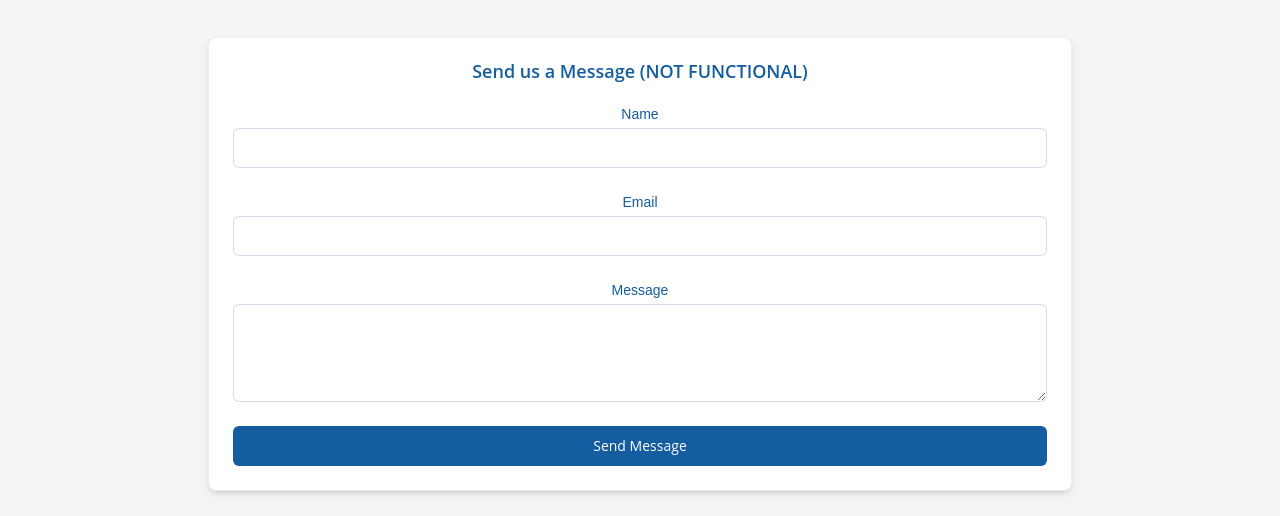
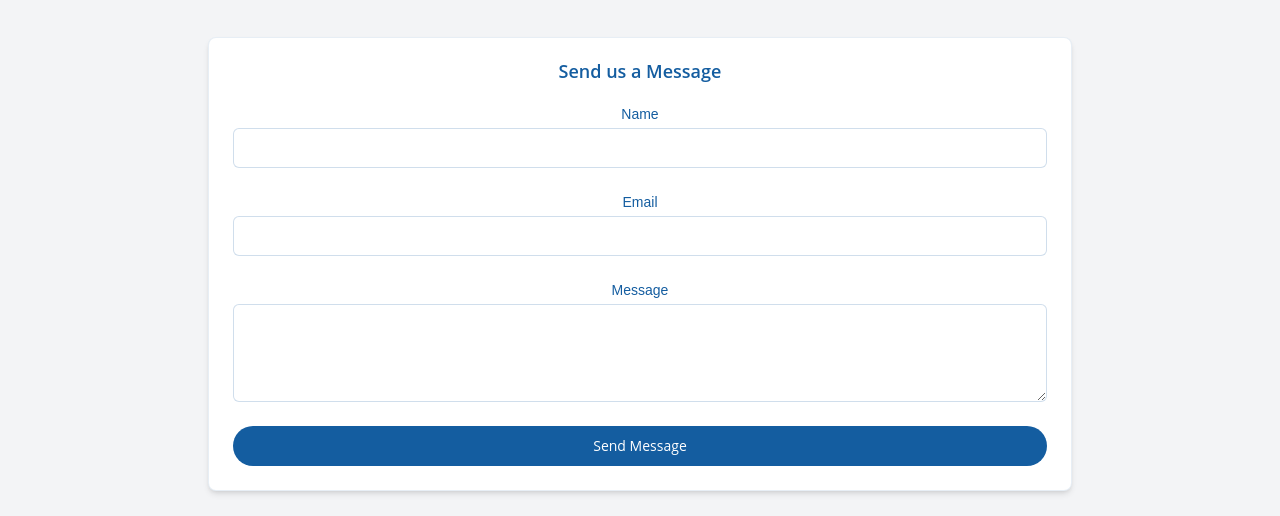
Before and after one commit to Scott-Makes-You-Move/frontend, a Next.js app: page /contact in a window 1280 px wide. Shown: the part 147-663 px from the top of the page. Built offline with nearby package versions, Linux system fonts and the light colour scheme; no server answers; sample sign-in values are in the browser's storage.

Commit message:
:sparkles: Chore: add formspree to contact form

```diff
--- a/src/app/contact/ContactForm.tsx
+++ b/src/app/contact/ContactForm.tsx
@@ -1,47 +1,26 @@
 'use client';
 
-import { useState } from 'react';
+import { useForm, ValidationError } from '@formspree/react';
 import { Card, CardContent, CardHeader, CardTitle } from '@/components/ui/Card';
 import { Input } from '@/components/ui/Input';
 import { Textarea } from '@/components/ui/Textarea';
 import { Button } from '@/components/ui/Button';
 
-interface ContactFormData {
-  name: string;
-  email: string;
-  message: string;
-}
-
 const ContactForm = () => {
-  const [formData, setFormData] = useState<ContactFormData>({
-    name: '',
-    email: '',
-    message: '',
-  });
-
-  const handleSubmit = async (e: React.FormEvent) => {
-    e.preventDefault();
-    console.log('Form submitted:', formData);
-  };
-
-  const handleChange = (e: React.ChangeEvent<HTMLInputElement | HTMLTextAreaElement>) => {
-    const { name, value } = e.target;
-    setFormData((prev) => ({
-      ...prev,
-      [name]: value,
-    }));
-  };
+  const [state, handleSubmit] = useForm('xgvyejjk');
 
   return (
     <section className="max-w-4xl mx-auto px-4 py-12 font-body animate-fade-in">
       <h1 className="text-4xl font-title font-bold text-primary mb-8">Contact Us</h1>
       <Card className="border-primary/10">
         <CardHeader>
-          <CardTitle className="font-title text-primary">
-            Send us a Message (NOT FUNCTIONAL)
-          </CardTitle>
+          <CardTitle className="font-title text-primary">Send us a Message</CardTitle>
         </CardHeader>
+
         <CardContent>
+          {state.succeeded ? (
+            <p className="text-green-600 text-lg">Thanks! Your message has been sent.</p>
+          ) : (
             <form onSubmit={handleSubmit} className="space-y-6">
               <div>
                 <label htmlFor="name" className="block text-sm font-medium text-primary mb-1">
@@ -49,11 +28,16 @@ const ContactForm = () => {
                 </label>
                 <Input
                   id="name"
+                  type="text"
                   name="name"
-                value={formData.name}
-                onChange={handleChange}
+                  required
                   className="border-primary/20 focus:border-secondary focus:ring-secondary"
-                required
+                />
+                <ValidationError
+                  field="name"
+                  prefix="Name"
+                  errors={state.errors}
+                  className="text-red-500 text-sm mt-1"
                 />
               </div>
 
@@ -62,13 +46,17 @@ const ContactForm = () => {
                   Email
                 </label>
                 <Input
+                  id="email"
                   type="email"
-                id="email"
                   name="email"
-                value={formData.email}
-                onChange={handleChange}
+                  required
                   className="border-primary/20 focus:border-secondary focus:ring-secondary"
-                required
+                />
+                <ValidationError
+                  field="email"
+                  prefix="Email"
+                  errors={state.errors}
+                  className="text-red-500 text-sm mt-1"
                 />
               </div>
 
@@ -80,16 +68,27 @@ const ContactForm = () => {
                   id="message"
                   name="message"
                   rows={4}
-                value={formData.message}
-                onChange={handleChange}
+                  required
                   className="border-primary/20 focus:border-secondary focus:ring-secondary"
-                required
+                />
+                <ValidationError
+                  field="message"
+                  prefix="Message"
+                  errors={state.errors}
+                  className="text-red-500 text-sm mt-1"
                 />
               </div>
-            <Button type="submit" variant="default" className="w-full">
-              Send Message
+
+              <Button
+                type="submit"
+                variant="default"
+                className="w-full rounded-full"
+                disabled={state.submitting}
+              >
+                {state.submitting ? 'Sending...' : 'Send Message'}
               </Button>
             </form>
+          )}
         </CardContent>
       </Card>
     </section>
```
Lines whose indentation alone changed are shown as unchanged.
